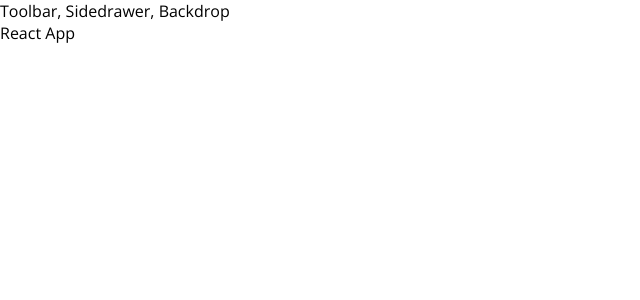
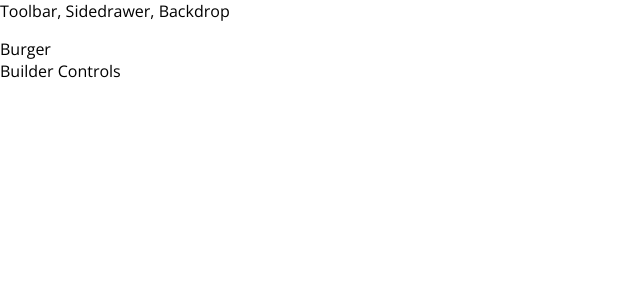
Before and after one commit to ArvindSinghRawat/Burger-Builder, a React (Create React App) app: page / in a window 1280 px wide. Shown: the top 300 px of the page, without its empty margins (0-640 px from the left). Built offline with nearby package versions, Linux system fonts and the light colour scheme.

Commit message:
Added blank BurgerBuilder Container
- Addded Style to layout component
- Added BurgerBuilder in App

```diff
--- a/src/App.js
+++ b/src/App.js
@@ -1,11 +1,14 @@
 import React from "react";
 
 import Layout from "./components/Layout/Layout";
+import BurgerBuilder from "./containers/BurgerBuilder/BurgerBuilder";
 
 function App() {
   return (
     <div>
-      <Layout>React App</Layout>
+      <Layout>
+        <BurgerBuilder></BurgerBuilder>
+      </Layout>
     </div>
   );
 }
--- a/src/components/Layout/Layout.js
+++ b/src/components/Layout/Layout.js
@@ -1,11 +1,12 @@
 import React from "react";
 import Aux from "../../hoc/Auxiliary";
+import styles from './Layout.module.css'
 
 const layout = (props) => {
   return (
     <Aux>
       <div>Toolbar, Sidedrawer, Backdrop</div>
-      <main>{props.children}</main>
+      <main className={styles.Content}>{props.children}</main>
     </Aux>
   );
 };
--- /dev/null
+++ b/src/components/Layout/Layout.module.css
@@ -0,0 +1,3 @@
+.Content{
+    margin-top: 16px;
+}
--- /dev/null
+++ b/src/containers/BurgerBuilder/BurgerBuilder.js
@@ -0,0 +1,15 @@
+import React, { Component } from 'react'
+import Aux from '../../hoc/Auxiliary'
+
+export class BurgerBuilder extends Component {
+    render() {
+        return (
+            <Aux>
+                <div>Burger</div>
+                <div>Builder Controls</div>
+            </Aux>
+        )
+    }
+}
+
+export default BurgerBuilder
```
